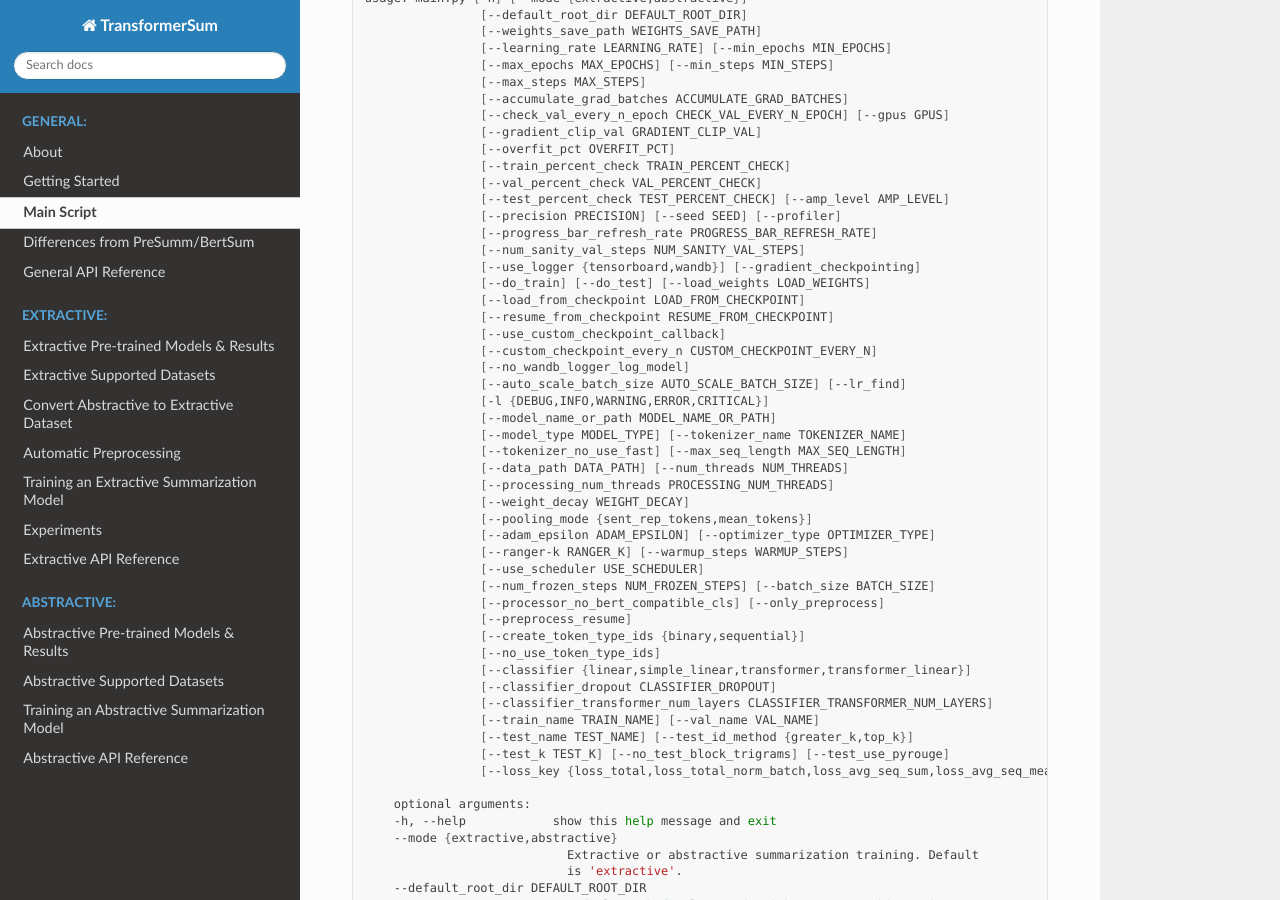
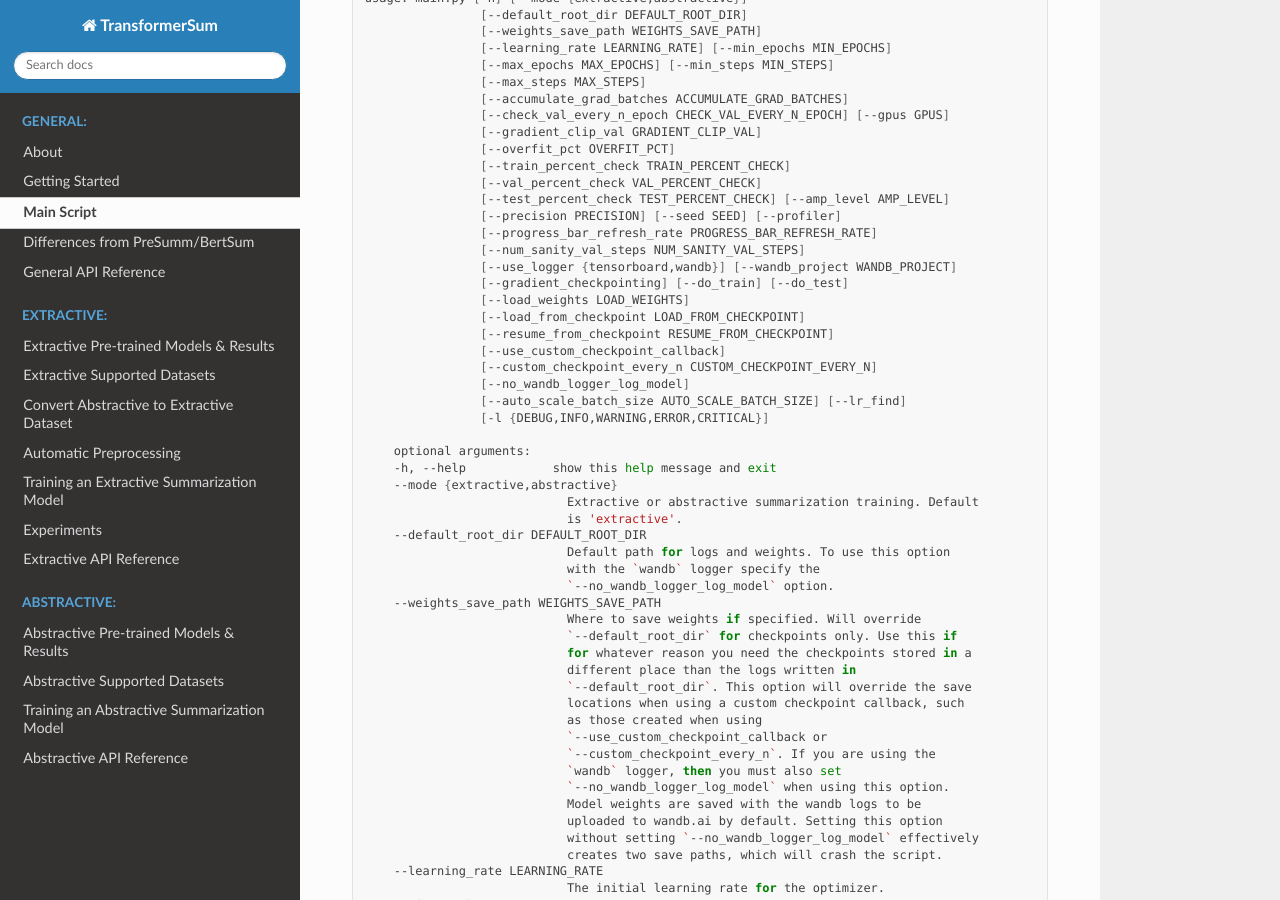
Before and after one commit to HHousen/TransformerSum, a Sphinx documentation site: the page built from doc/general/main-script.rst, in a window 1280 px wide and 900 px high, scrolled down 555 px. Built offline with Sphinx 7.4.7 and the Read the Docs theme 2.0.0, drawn with Linux system fonts in a browser that asks for light colours; some of the changed text lies outside the part shown.

Commit message:
Add ability to change wandb project from command line

```diff
--- a/doc/general/main-script.rst
+++ b/doc/general/main-script.rst
@@ -29,8 +29,9 @@ Output of ``python main.py --help``:
                     [--precision PRECISION] [--seed SEED] [--profiler]
                     [--progress_bar_refresh_rate PROGRESS_BAR_REFRESH_RATE]
                     [--num_sanity_val_steps NUM_SANITY_VAL_STEPS]
-                    [--use_logger {tensorboard,wandb}] [--gradient_checkpointing]
-                    [--do_train] [--do_test] [--load_weights LOAD_WEIGHTS]
+                    [--use_logger {tensorboard,wandb}] [--wandb_project WANDB_PROJECT]
+                    [--gradient_checkpointing] [--do_train] [--do_test]
+                    [--load_weights LOAD_WEIGHTS]
                     [--load_from_checkpoint LOAD_FROM_CHECKPOINT]
                     [--resume_from_checkpoint RESUME_FROM_CHECKPOINT]
                     [--use_custom_checkpoint_callback]
@@ -38,28 +39,6 @@ Output of ``python main.py --help``:
                     [--no_wandb_logger_log_model]
                     [--auto_scale_batch_size AUTO_SCALE_BATCH_SIZE] [--lr_find]
                     [-l {DEBUG,INFO,WARNING,ERROR,CRITICAL}]
-                    [--model_name_or_path MODEL_NAME_OR_PATH]
-                    [--model_type MODEL_TYPE] [--tokenizer_name TOKENIZER_NAME]
-                    [--tokenizer_no_use_fast] [--max_seq_length MAX_SEQ_LENGTH]
-                    [--data_path DATA_PATH] [--num_threads NUM_THREADS]
-                    [--processing_num_threads PROCESSING_NUM_THREADS]
-                    [--weight_decay WEIGHT_DECAY]
-                    [--pooling_mode {sent_rep_tokens,mean_tokens}]
-                    [--adam_epsilon ADAM_EPSILON] [--optimizer_type OPTIMIZER_TYPE]
-                    [--ranger-k RANGER_K] [--warmup_steps WARMUP_STEPS]
-                    [--use_scheduler USE_SCHEDULER]
-                    [--num_frozen_steps NUM_FROZEN_STEPS] [--batch_size BATCH_SIZE]
-                    [--processor_no_bert_compatible_cls] [--only_preprocess]
-                    [--preprocess_resume]
-                    [--create_token_type_ids {binary,sequential}]
-                    [--no_use_token_type_ids]
-                    [--classifier {linear,simple_linear,transformer,transformer_linear}]
-                    [--classifier_dropout CLASSIFIER_DROPOUT]
-                    [--classifier_transformer_num_layers CLASSIFIER_TRANSFORMER_NUM_LAYERS]
-                    [--train_name TRAIN_NAME] [--val_name VAL_NAME]
-                    [--test_name TEST_NAME] [--test_id_method {greater_k,top_k}]
-                    [--test_k TEST_K] [--no_test_block_trigrams] [--test_use_pyrouge]
-                    [--loss_key {loss_total,loss_total_norm_batch,loss_avg_seq_sum,loss_avg_seq_mean,loss_avg}]
 
         optional arguments:
         -h, --help            show this help message and exit
@@ -144,6 +123,9 @@ Output of ``python main.py --help``:
                                 Which program to use for logging. If `wandb` is chosen
                                 then model weights will automatically be uploaded to
                                 wandb.ai.
+        --wandb_project WANDB_PROJECT
+                                The wandb project to save training runs to if
+                                `--use_logger` is set to `wandb`.
         --gradient_checkpointing
                                 Enable gradient checkpointing (save memory at the expense
                                 of a slower backward pass) for the word embedding model.
```
Also changed, not shown: 1 other file.
